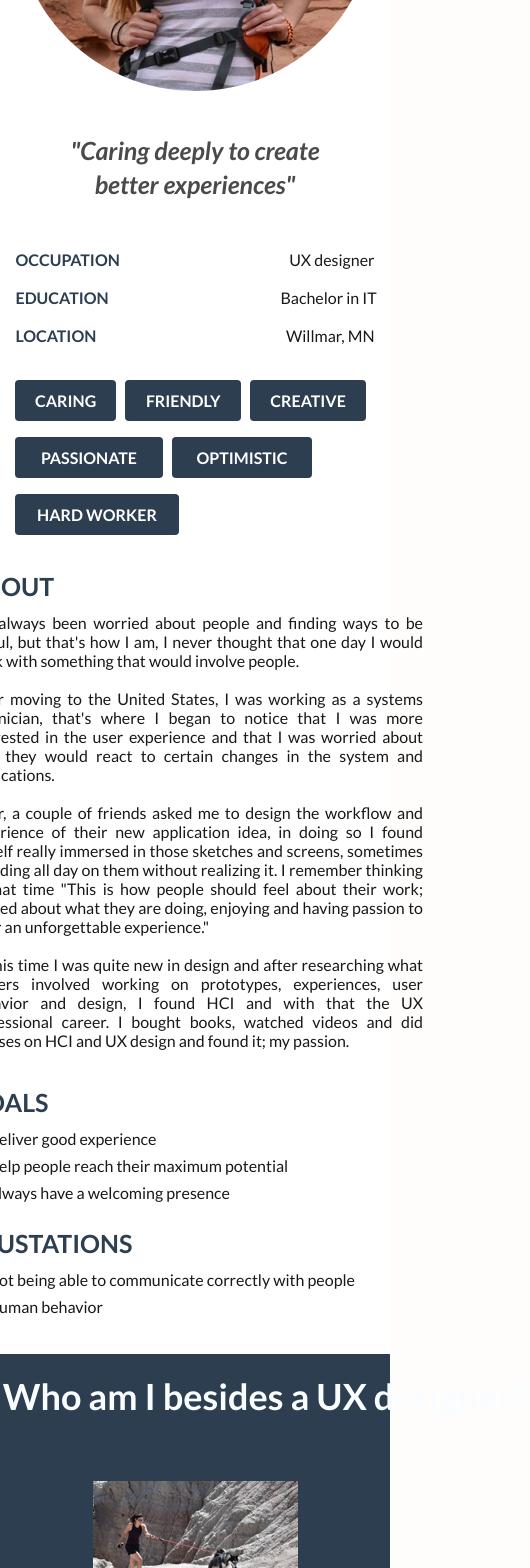
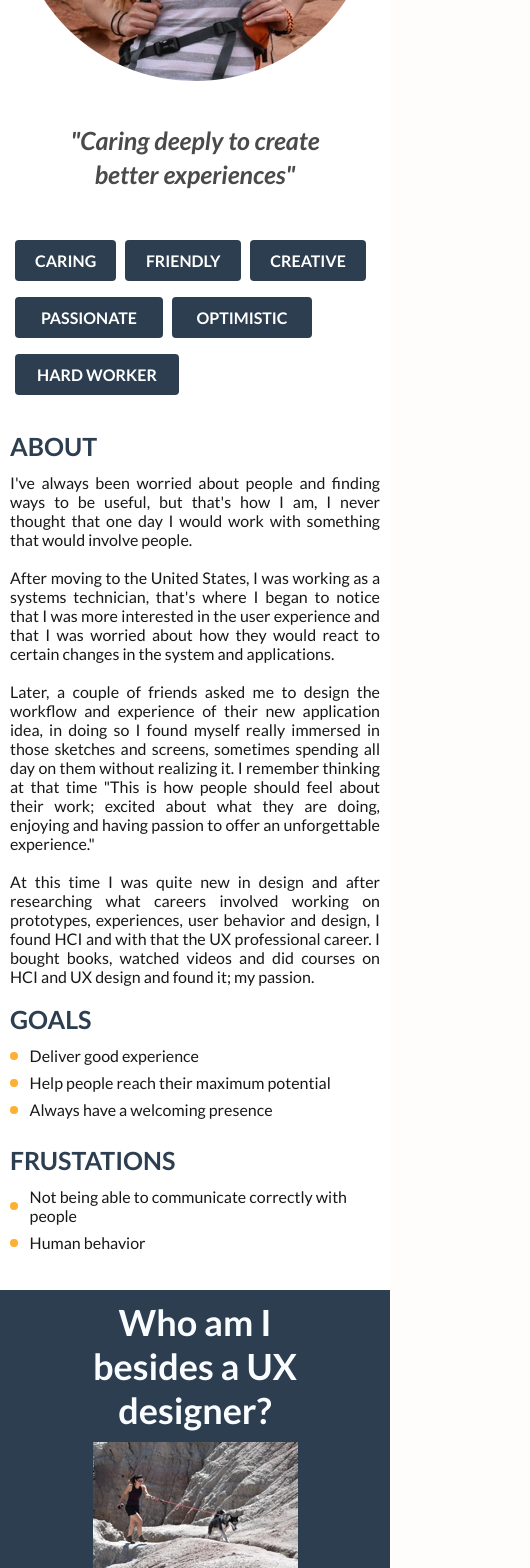
Before and after one commit to DanielGarc/ana-portfolio-website, a React (Create React App) app: page /about in a window 390 px wide. Shown: the part 432-2000 px from the top of the page, 530 px wide, since content can reach past the window. Built offline with nearby package versions, Linux system fonts and the light colour scheme.

Commit message:
about page fixes

```diff
--- a/src/components/aboutPage/AboutCTA.js
+++ b/src/components/aboutPage/AboutCTA.js
@@ -23,7 +23,7 @@ const AboutCTA = () => {
               "Caring deeply to create better experiences"
             </div>
 
-            <div className='experience'>
+            {/* <div className='experience'>
               <div className='experienceLine'>
                 <div className='experienceTitle'>OCCUPATION</div>
                 <div className='experienceText'>UX designer</div>
@@ -36,7 +36,7 @@ const AboutCTA = () => {
                 <div className='experienceTitle'>LOCATION</div>
                 <div className='experienceText'>Willmar, MN</div>
               </div>
-            </div>
+            </div> */}
 
             <div className='characteristics'>
               <div className='aboutPillRow'>
--- a/src/css/aboutPage.css
+++ b/src/css/aboutPage.css
@@ -196,7 +196,6 @@
 }
 
 .goalText {
-  height: 19px;
   width: 435.27px;
   color: #181818;
   font-family: Lato;
@@ -222,8 +221,8 @@
   /* background-color: darkgreen; */
 }
 .otherSectionHeader {
-  height: 44px;
-  width: 530px;
+  /* height: 44px; */
+  /* width: 530px; */
   color: #fafdff;
   font-family: Lato;
   font-size: 36px;
@@ -274,20 +273,36 @@
   }
 
   .aboutName {
-    margin: auto auto 20px auto;
+    margin: auto auto 10px auto;
     text-align: center;
   }
 
   .otherSectionHeader {
-    margin: 20px auto 10px auto;
+    margin: 10px auto auto auto;
+    /* height: auto; */
     text-align: center;
+    width: 60%;
+    clear: both;
   }
 
   .hobbies {
+    margin-top: 10px;
     justify-content: center;
   }
 
   .aboutText {
-    margin: 20px auto auto auto;
+    /* margin: auto; */
+    margin: 20px 10px auto 10px;
+  }
+
+  .paragraphText {
+    margin: auto;
+    height: auto;
+    width: auto;
+  }
+
+  .goalText {
+    width: 100%;
+    margin: auto;
   }
 }
```
